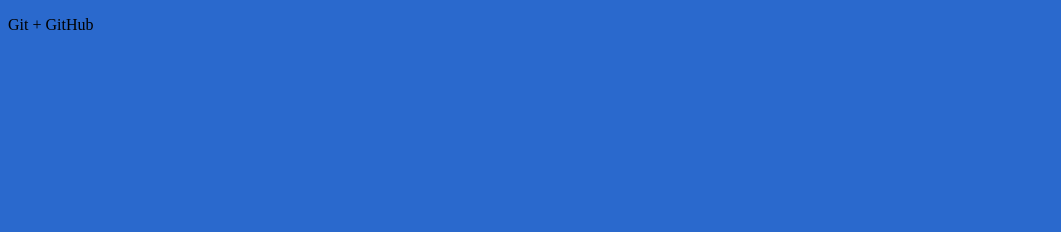
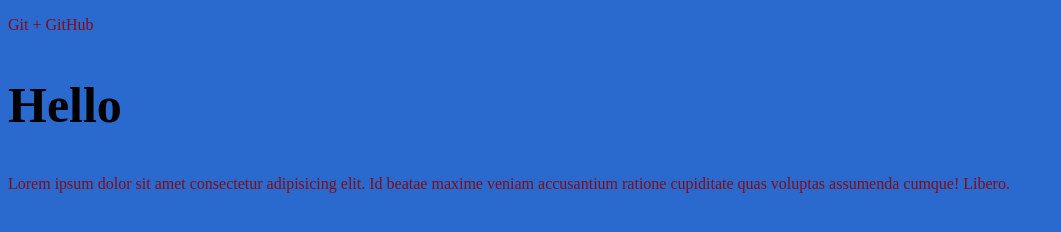
Before and after one commit to JohnnyFletch/git-test, a plain HTML site: page index.html in a window 1280 px wide. Shown: the whole page, without its empty margins (0-1061 px from the left). Drawn offline with Linux system fonts and the light colour scheme.

Commit message:
Наши первые изменения

```diff
--- a/css/main.css
+++ b/css/main.css
@@ -1,3 +1,9 @@
 body {
     background-color: #2a69cd;
 }
+p {
+    color: #840c14;
+}
+h2 {
+    font-size: 50px;
+}
--- a/index.html
+++ b/index.html
@@ -9,6 +9,8 @@
 <body>
 
     <p>Git + GitHub</p>
+    <h2>Hello</h2>
+    <p>Lorem ipsum dolor sit amet consectetur adipisicing elit. Id beatae maxime veniam accusantium ratione cupiditate quas voluptas assumenda cumque! Libero.</p>
 
 </body>
 </html>
```
